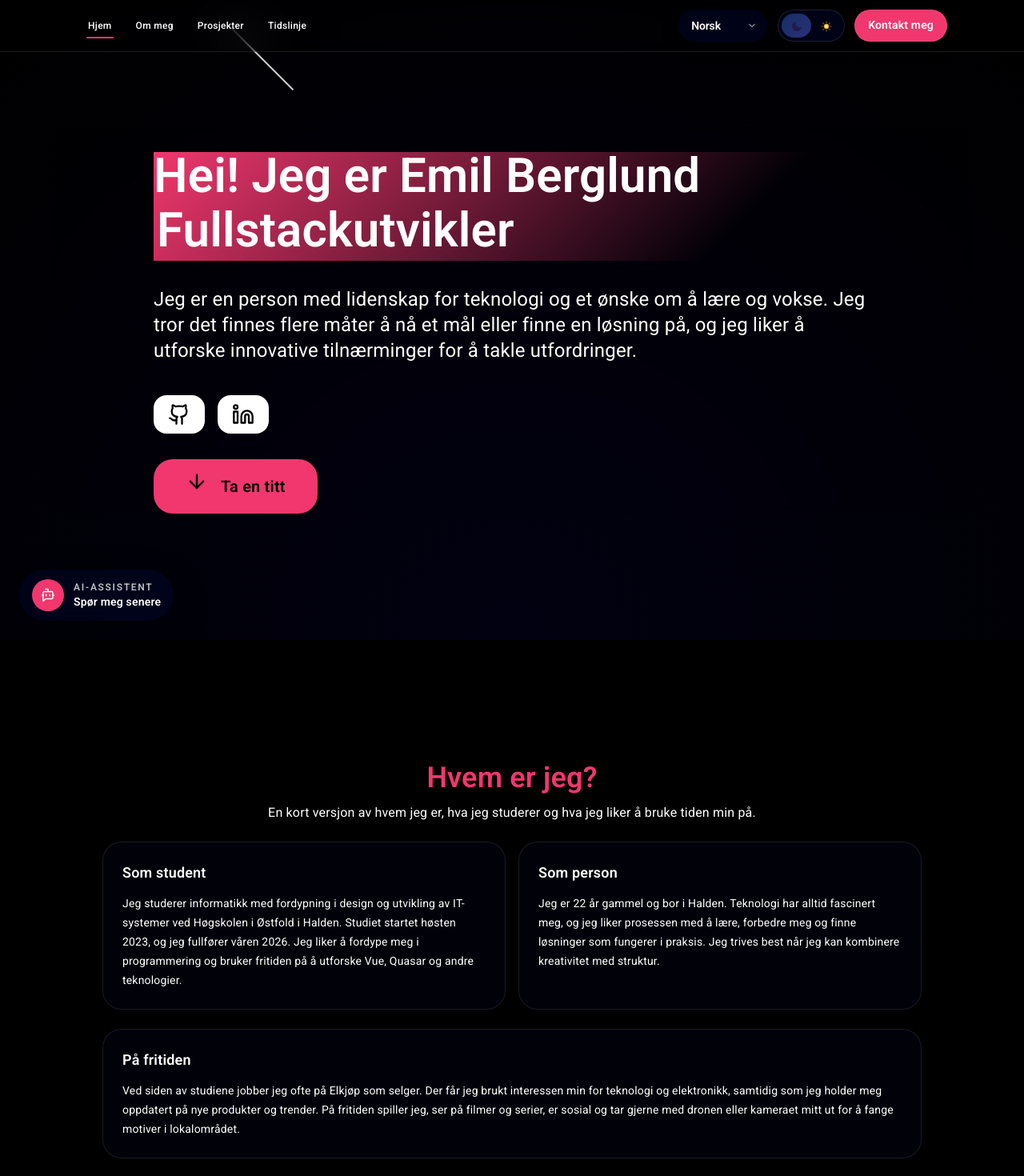
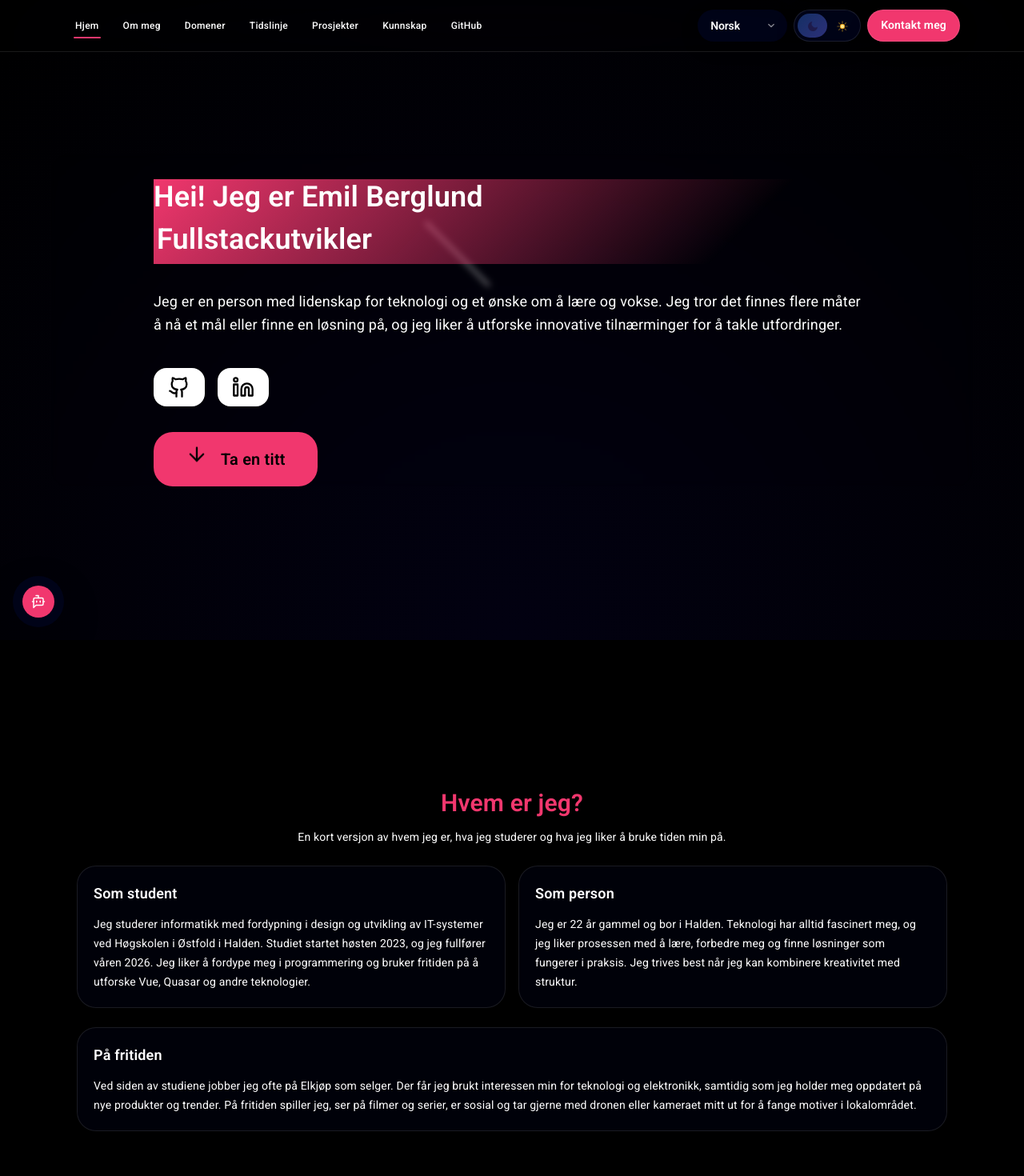
Before and after one commit to EmilB04/PortfolioV2, a React (Vite) app: page / in a window 1280 px wide. Shown: the top 1470 px of the page at 80% size. Built offline with nearby package versions, Linux system fonts and the light colour scheme.

Commit message:
feat: add new sections for Projects, Knowledge, and GitHub; update routing paths and enhance navigation structure

```diff
--- a/src/components/indexSections/AboutMe.tsx
+++ b/src/components/indexSections/AboutMe.tsx
@@ -1,5 +1,6 @@
 import { useTranslation } from 'react-i18next'
 import IndexLayout from "./_layout";
+import { INDEX_PATHS } from '../../routes/indexPaths'
 
 function getAge() {
     const today = new Date();
@@ -20,7 +21,7 @@ export default function AboutMe() {
     const { t } = useTranslation()
 
     return (
-        <IndexLayout id="about">
+        <IndexLayout id={INDEX_PATHS.ABOUT}>
             <div className="w-full space-y-6 ">
                 <div className="space-y-3 text-center">
                     <h2 className="text-3xl font-semibold sm:text-4xl">{t('about.title')}</h2>
--- /dev/null
+++ b/src/components/indexSections/GitHub.tsx
@@ -0,0 +1,14 @@
+import IndexLayout from "./_layout";
+import { INDEX_PATHS } from '../../routes/indexPaths'
+
+
+export default function GitHub() {
+    return (
+        <IndexLayout id={INDEX_PATHS.GITHUB}>
+            <section className="text-center">
+                <h2>GitHub</h2>
+                <p>Coming soon...</p>
+            </section>
+        </IndexLayout>
+    )
+}
--- /dev/null
+++ b/src/components/indexSections/Knowledge.tsx
@@ -0,0 +1,13 @@
+import IndexLayout from "./_layout";
+import { INDEX_PATHS } from '../../routes/indexPaths'
+
+export default function Knowledge() {
+    return (
+        <IndexLayout id={INDEX_PATHS.KNOWLEDGE}>
+            <section className="text-center">
+                <h2>Knowledge</h2>
+                <p>Coming soon...</p>
+            </section>
+        </IndexLayout>
+    )
+}
--- a/src/components/indexSections/LiveDomainShowcase.tsx
+++ b/src/components/indexSections/LiveDomainShowcase.tsx
@@ -2,9 +2,9 @@
 import { useTranslation } from 'react-i18next'
 import { ArrowRight, Lock } from 'lucide-react'
 import IndexLayout from './_layout'
+import { INDEX_PATHS } from '../../routes/indexPaths'
 
 const showcasePreviewImage = 'https://res.cloudinary.com/emilber-portfolio/image/upload/v1778535404/spillarena-preview_yif14p.jpg'
-
 const showcaseLogoImage = 'https://res.cloudinary.com/emilber-portfolio/image/upload/v1778535404/logo_qgrwwk.png'
 
 export default function LiveDomainShowcase() {
@@ -12,7 +12,7 @@ export default function LiveDomainShowcase() {
     const tags = t('showcase.tags', { returnObjects: true }) as string[]
 
     return (
-        <IndexLayout id="live-projects" fullscreen>
+        <IndexLayout id={INDEX_PATHS.DOMAIN} fullscreen>
             <style>{`
                 @keyframes float {
                     from {
--- /dev/null
+++ b/src/components/indexSections/ProjectsSection.tsx
@@ -0,0 +1,16 @@
+import IndexLayout from "./_layout";
+import { INDEX_PATHS } from '../../routes/indexPaths'
+
+
+export default function ProjectsSection() {
+    return (
+        <IndexLayout
+            id={INDEX_PATHS.PROJECTS}
+        >
+            <section className="text-center">
+                <h2>Projects</h2>
+                <p>Coming soon...</p>
+            </section>
+        </IndexLayout>
+    )
+}
--- a/src/components/indexSections/Timeline.tsx
+++ b/src/components/indexSections/Timeline.tsx
@@ -12,6 +12,7 @@ import HotelIcon from '@mui/icons-material/Hotel';
 import RepeatIcon from '@mui/icons-material/Repeat';
 import Typography from '@mui/material/Typography';
 import IndexLayout from './_layout';
+import { INDEX_PATHS } from '../../routes/indexPaths';
 
 export default function Timeline() {
   const { t } = useTranslation()
@@ -22,7 +23,7 @@ export default function Timeline() {
   }>
 
   return (
-    <IndexLayout id="timeline">
+    <IndexLayout id={INDEX_PATHS.TIMELINE}>
       <div className="mb-8 text-center">
         <h2 className="text-3xl font-semibold sm:text-4xl">{t('timeline.title')}</h2>
       </div>
--- a/src/components/ui/NavSection.tsx
+++ b/src/components/ui/NavSection.tsx
@@ -4,6 +4,7 @@ import { useTranslation } from 'react-i18next'
 import BackButton from '../header/BackButton'
 import LanguageSwitcher from '../header/LanguageSwitcher'
 import ThemeSwitcher from '../header/ThemeSwitcher'
+import { INDEX_NAV_ITEMS } from '../../routes/indexPaths'
 
 type LinkItem = {
     href: string
@@ -174,12 +175,7 @@ export default function NavSection() {
     const [drawerOpen, setDrawerOpen] = useState(false)
 
     const links: LinkItem[] = useMemo(
-        () => [
-            { href: 'landing', label: t('nav.home') },
-            { href: 'about', label: t('nav.about') },
-            { href: 'live-projects', label: t('nav.projects') },
-            { href: 'timeline', label: t('nav.timeline') },
-        ],
+        () => INDEX_NAV_ITEMS.map(({ href, labelKey }) => ({ href, label: t(labelKey) })),
         [t],
     )
 
--- a/src/lib/i18n.ts
+++ b/src/lib/i18n.ts
@@ -11,9 +11,12 @@ const en = {
     nav: {
         home: 'Home',
         about: 'About me',
-        projects: 'Projects',
+        domains: 'Domains',
         timeline: 'Timeline',
         contact: 'Contact',
+        projects: 'Projects',
+        knowledge: 'Knowledge',
+        gitHub: 'GitHub',
     },
     header: {
         navigation: 'Navigation',
@@ -165,9 +168,12 @@ const no: TranslationSchema = {
     nav: {
         home: 'Hjem',
         about: 'Om meg',
-        projects: 'Prosjekter',
+        domains: 'Domener',
         timeline: 'Tidslinje',
         contact: 'Kontakt',
+        projects: 'Prosjekter',
+        knowledge: 'Kunnskap',
+        gitHub: 'GitHub',
     },
     header: {
         navigation: 'Navigasjon',
@@ -317,9 +323,12 @@ const es: TranslationSchema = {
     nav: {
         home: 'Inicio',
         about: 'Sobre mí',
-        projects: 'Proyectos',
+        domains: 'Dominios',
         timeline: 'Cronología',
         contact: 'Contacto',
+        projects: 'Proyectos',
+        knowledge: 'Conocimientos',
+        gitHub: 'GitHub',
     },
     header: {
         navigation: 'Navegación',
--- a/src/pages/HomePage.tsx
+++ b/src/pages/HomePage.tsx
@@ -3,6 +3,9 @@ import Landing from '../components/indexSections/Landing'
 import AboutMe from '../components/indexSections/AboutMe';
 import LiveDomainShowcase from '../components/indexSections/LiveDomainShowcase';
 import Timeline from '../components/indexSections/Timeline';
+import ProjectsSection from '../components/indexSections/ProjectsSection';
+import Knowledge from '../components/indexSections/Knowledge';
+import GitHub from '../components/indexSections/GitHub';
 
 export default function Home() {
     function handleScrollNextSection() {
@@ -15,6 +18,9 @@ export default function Home() {
             <AboutMe />
             <LiveDomainShowcase />
             <Timeline />
+            <ProjectsSection />
+            <Knowledge />
+            <GitHub />
         </main>
     )
 }
--- /dev/null
+++ b/src/routes/indexPaths.ts
@@ -0,0 +1,28 @@
+/*
+    * indexPaths.ts - Centralized definition of index paths for the portfolio website.
+    * This file defines the paths for each section of the index page, ensuring consistency across the application.
+    * Each path corresponds to a specific section component, allowing for easy navigation and linking.
+    * Usage: Use with <IndexLayout /> and set id to the corresponding path from INDEX_PATHS.
+*/
+
+export const INDEX_PATHS = {
+    LANDING: 'landing',
+    ABOUT: 'about',
+    DOMAIN: 'live-domain',
+    TIMELINE: 'timeline',
+    PROJECTS: 'projects',
+    KNOWLEDGE: 'knowledge',
+    GITHUB: 'github',
+} as const
+
+export type IndexPath = (typeof INDEX_PATHS)[keyof typeof INDEX_PATHS]
+
+export const INDEX_NAV_ITEMS = [
+    { href: INDEX_PATHS.LANDING, labelKey: 'nav.home' },
+    { href: INDEX_PATHS.ABOUT, labelKey: 'nav.about' },
+    { href: INDEX_PATHS.DOMAIN, labelKey: 'nav.domains' },
+    { href: INDEX_PATHS.TIMELINE, labelKey: 'nav.timeline' },
+    { href: INDEX_PATHS.PROJECTS, labelKey: 'nav.projects' },
+    { href: INDEX_PATHS.KNOWLEDGE, labelKey: 'nav.knowledge' },
+    { href: INDEX_PATHS.GITHUB, labelKey: 'nav.gitHub' },
+] as const
--- a/tailwind.config.cjs
+++ b/tailwind.config.cjs
@@ -5,6 +5,9 @@ module.exports = {
         './src/**/*.{js,ts,jsx,tsx}'
     ],
     theme: {
+        screens: {
+            md: '1024px'
+        },
         extend: {}
     },
     plugins: [
```
Also changed, not shown: tsc_output.txt (added).
